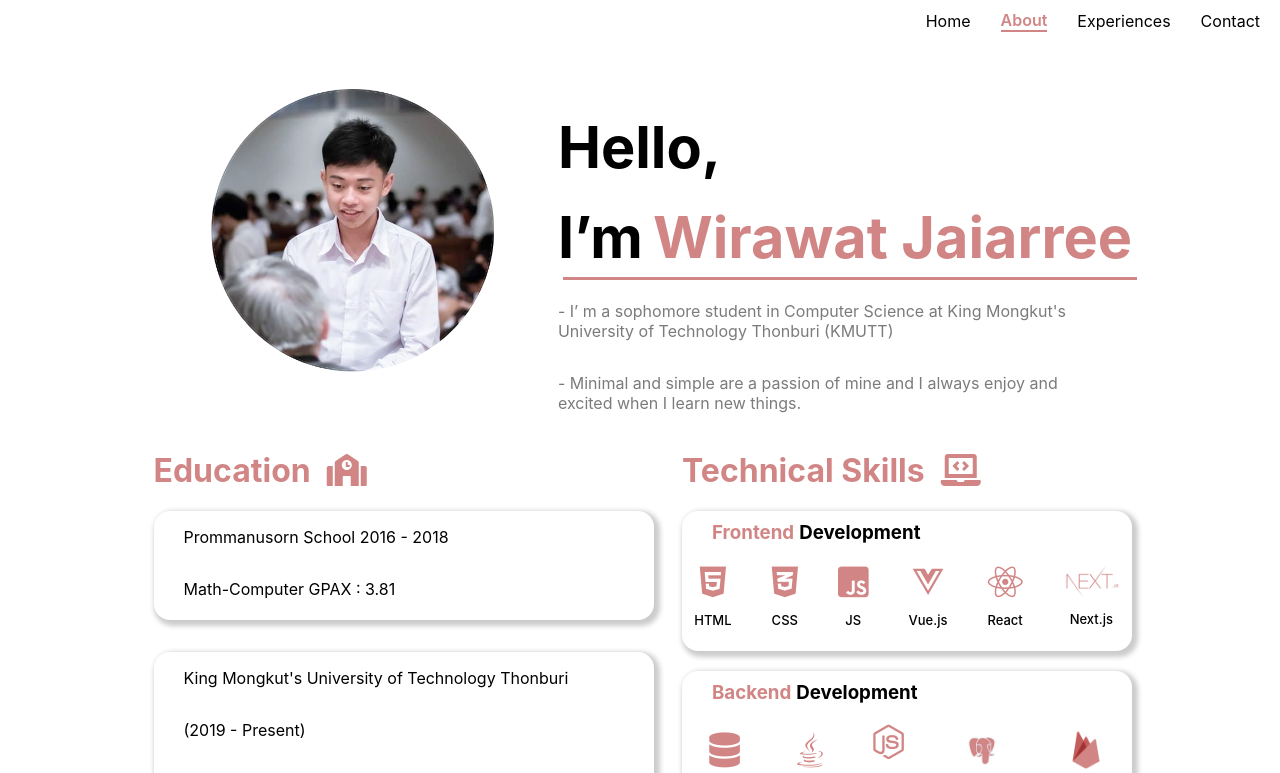
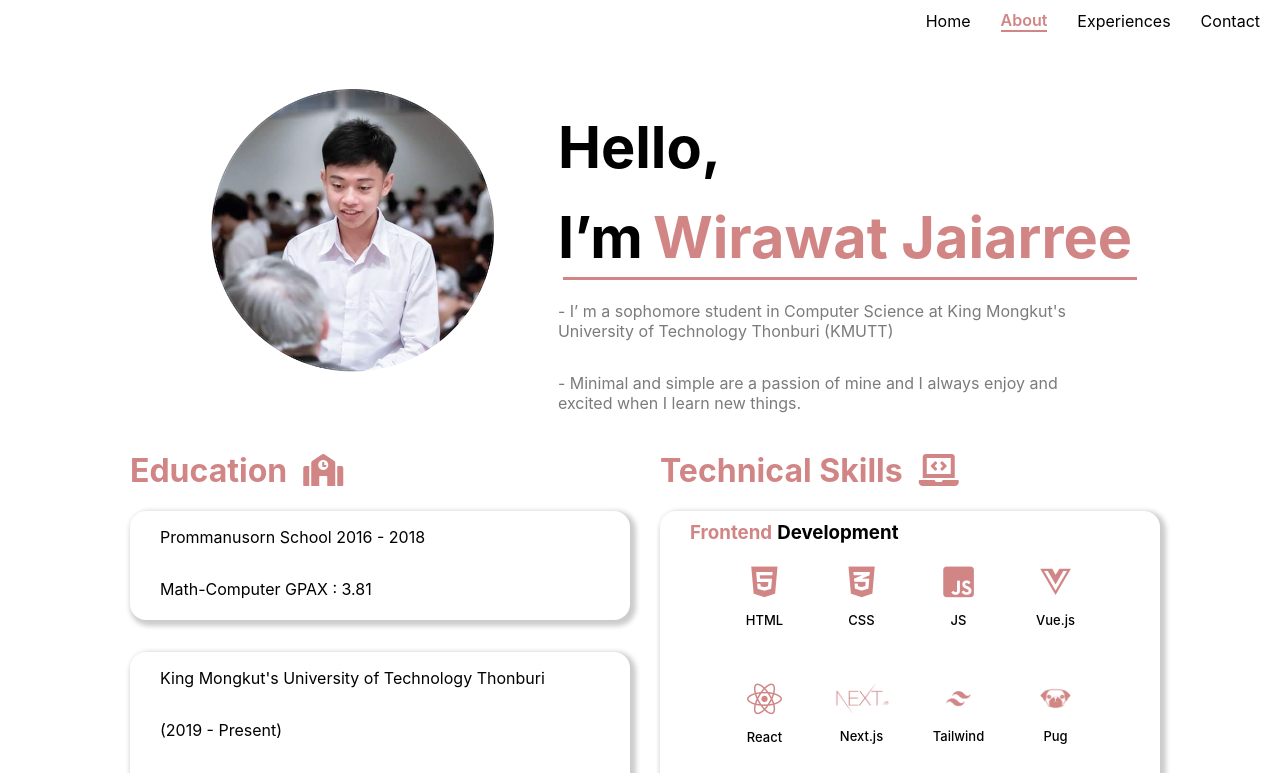
Before and after one commit to wiree65/Wiree-Porfolio, a Next.js app: page /about in a window 1280 px wide. Shown: the top 773 px of the page. Built offline with nearby package versions, Linux system fonts and the light colour scheme.

Commit message:
[UPDATE] skill frontend

```diff
--- a/component/skills.js
+++ b/component/skills.js
@@ -11,6 +11,9 @@ const Skills = ({ id }) => {
         { title: "Vue.js", icon: "vuejs" },
         { title: "React", icon: "react" },
         { title: "Next.js", icon: "/images/nextjs-logo.png" },
+        { title: "Tailwind", icon: "/images/tailwind.png" },
+        { title: "Pug", icon: "/images/pug.png" },
+
       ],
     },
   ];
@@ -57,7 +60,7 @@ const Skills = ({ id }) => {
           <div>
             {skills.map((i, index) => (
               <div key={index}>
-                <div className="row">
+                <div className="rowfront">
                   {i.icons.map((s, i) => (
                     <div>
                       <div className="column" key={i}>
@@ -92,10 +95,10 @@ const Skills = ({ id }) => {
                     <div>
                       <div className="column" key={i}>
 
-                      {s.icon.substring(0, 1) == "/" ? (
+                        {s.icon.substring(0, 1) == "/" ? (
                           <img src={`${s.icon}`} className="icon"></img>
                         ) : (
-                          <i className={`${s.icon}` }></i>
+                          <i className={`${s.icon}`}></i>
                         )}
 
 
--- a/pages/about.js
+++ b/pages/about.js
@@ -120,7 +120,7 @@ const About = () => {
                     </div>
                     <Skills id={"font"}></Skills>
                   </div>
-                  <br/>
+                  <br />
                   <div className="card1">
                     <div className="row" style={{ paddingLeft: "20px" }}>
                       <h3 style={{ color: "#D18585", margin: "0px" }}>
@@ -128,7 +128,7 @@ const About = () => {
                       </h3>
                       <h3
                         style={{
-                          marginLeft: "5px",
+                          marginLeft: "2px",
                           margin: "0px  0px 0px 5px",
                         }}
                       >
--- a/pages/experiences.js
+++ b/pages/experiences.js
@@ -68,7 +68,7 @@ const General = (props) => {
           font-weight: 700;
           background-color: #d18585;
           color: white;
-          border-radius:32px;
+          border-radius:15px;
           box-shadow: 1px 1px 2px 1px #cccc;
 
           border-bottom: 3px solid #d18585;
--- a/styles/about.js
+++ b/styles/about.js
@@ -53,17 +53,18 @@ export default css`
     flex-direction: column;
   }
   .card1 {
-    height: 140px;
+    height: 100%;
     display: flex;
 
     background: white;
     transition: 0.3s;
-    width: 450px;
+    width: 500px;
     padding: 10px;
     border-radius: 2vh;
     border: none;
     box-shadow: 3px 3px 5px 3px #ccc;
     flex-direction: column;
+    flex-wrap:wrap;
   }
   .motion {
     position: relative;
--- a/styles/skills.js
+++ b/styles/skills.js
@@ -15,13 +15,25 @@ i {
     justify-content: center;
     text-align:center;
     align-items: center;
+    flex-wrap:wrap;
+  }
+  .rowfront {
+    display: grid;
+    justify-content: center;
+    text-align:center
+    // width: 100px;
+    align-items: center;
+    grid-template-columns: 1fr 1fr 1fr 1fr;
+    justify-items: center;
   }
   .column {
     margin: 20px;
+    // width:240px;
     display: flex;
     justify-content: center;
     align-items: center;
     flex-direction: column;
+    flex-wrap:wrap;
   }
   .font {
     font-size: 13px;
@@ -37,7 +49,7 @@ i {
       font-weight: 500;
     }
     .icon {
-      width: 25px;
+      width: 20px;
     }
     .icon1 {
       width: 42.5px;
```
Also changed, not shown: public/images/pug.png (added), public/images/tailwind.png (added).
